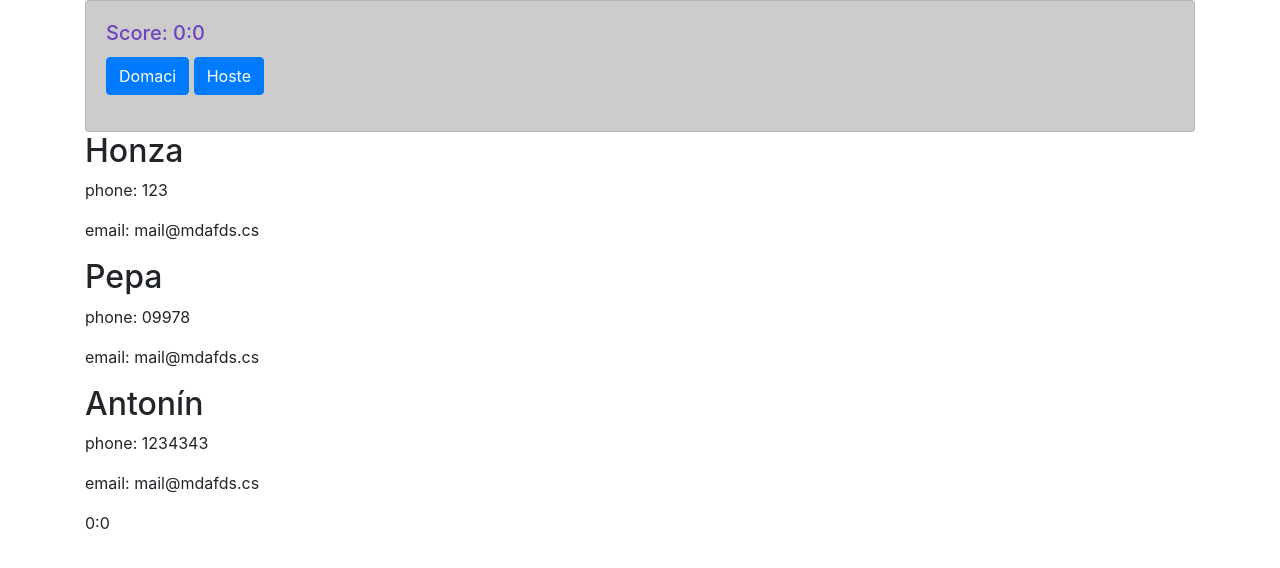
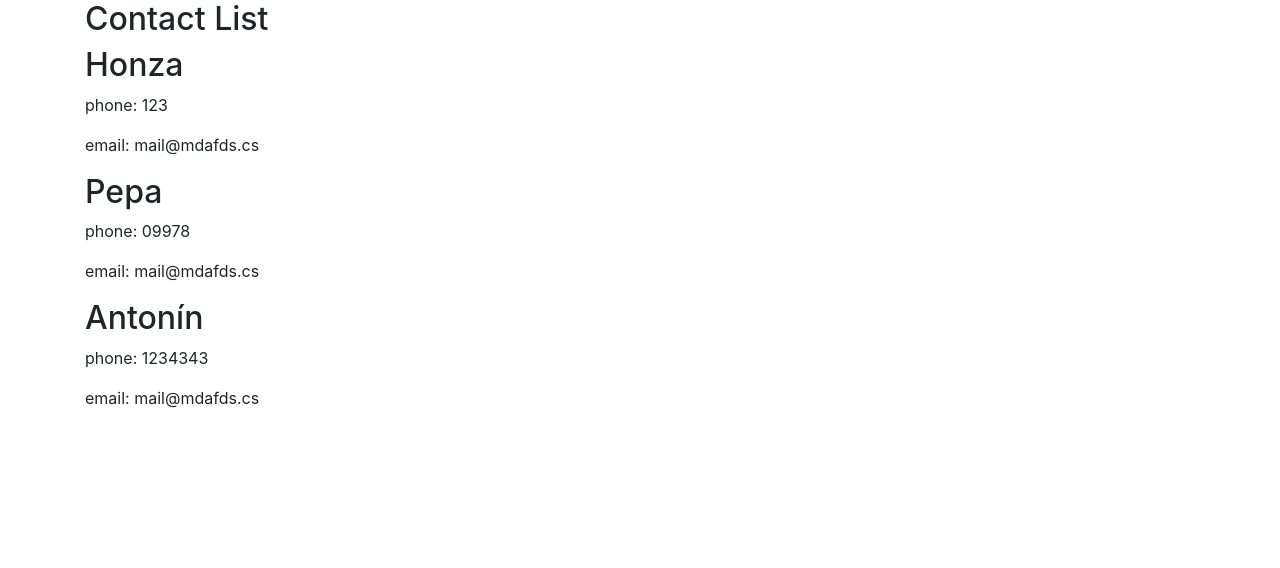
Before and after one commit to janmarek/react-training-contact-list, a React (Create React App) app: page / in a window 1280 px wide. Shown: the top 568 px of the page. Built offline with nearby package versions, Linux system fonts and the light colour scheme.

Commit message:
contact list page

```diff
--- a/package.json
+++ b/package.json
@@ -11,6 +11,7 @@
     "react": "^17.0.1",
     "react-bootstrap": "^1.4.0",
     "react-dom": "^17.0.1",
+    "react-router-dom": "^5.2.0",
     "react-scripts": "4.0.0",
     "styled-components": "^5.2.0"
   },
--- a/src/App.js
+++ b/src/App.js
@@ -1,40 +1,12 @@
-import React, {useState} from "react";
+import React from "react";
 import "./App.css";
-import {ContactList} from "./ContactList";
-import {Score} from "./Score";
 import {Container} from "react-bootstrap";
-
-const contacts = [
-    {id: 1, name: "Honza", phone: "123", email: "mail@mdafds.cs"},
-    {id: 2, name: "Pepa", phone: "09978", email: "mail@mdafds.cs"},
-    {id: 3, name: "Antonín", phone: "1234343", email: "mail@mdafds.cs"},
-];
+import {ContactListPage} from "./ContactListPage";
 
 function App() {
-    // react hook
-    const [counter, setCounter] = useState(0);
-    const [counter2, setCounter2] = useState(0);
-    // const stateArray = useState(0);
-    // const counter = stateArray[0];
-    // const setCounter = stateArray[1];
-
-    function increaseCounter() {
-        setCounter(counter + 1);
-    }
-    function increaseCounter2() {
-        setCounter2(counter2 + 1);
-    }
-
     return (
         <Container>
-            <Score
-                domaci={counter}
-                hoste={counter2}
-                increaseDomaci={increaseCounter}
-                increaseHoste={increaseCounter2}
-            />
-            <ContactList contacts={contacts} />
-            {counter}:{counter2}
+            <ContactListPage />
         </Container>
     );
 }
--- a/src/ContactList.js
+++ b/src/ContactList.js
@@ -2,7 +2,7 @@ import {Contact} from "./Contact";
 
 export function ContactList(props) {
     return (
-        <div>
+        <>
             {props.contacts.map((contact) => (
                 <Contact
                     key={contact.id}
@@ -11,6 +11,6 @@ export function ContactList(props) {
                     email={contact.email}
                 />
             ))}
-        </div>
+        </>
     );
 }
--- /dev/null
+++ b/src/ContactListPage.js
@@ -0,0 +1,16 @@
+import {ContactList} from "./ContactList";
+
+const contacts = [
+    {id: 1, name: "Honza", phone: "123", email: "mail@mdafds.cs"},
+    {id: 2, name: "Pepa", phone: "09978", email: "mail@mdafds.cs"},
+    {id: 3, name: "Antonín", phone: "1234343", email: "mail@mdafds.cs"},
+];
+
+export function ContactListPage() {
+    return (
+        <>
+            <h2>Contact List</h2>
+            <ContactList contacts={contacts} />
+        </>
+    );
+}
```
Also changed, not shown: 1 other file (tests, documents, lock files or other folders).
